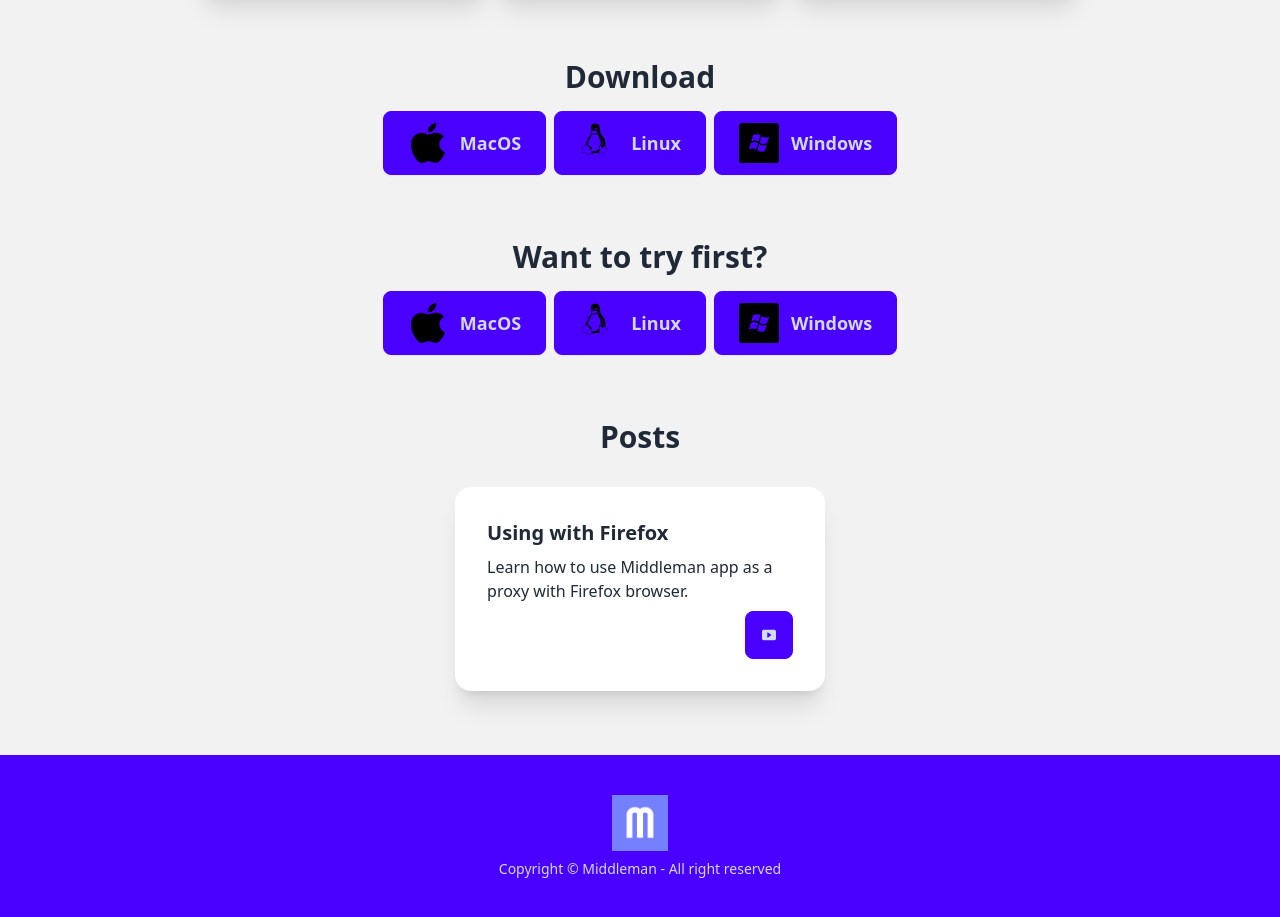
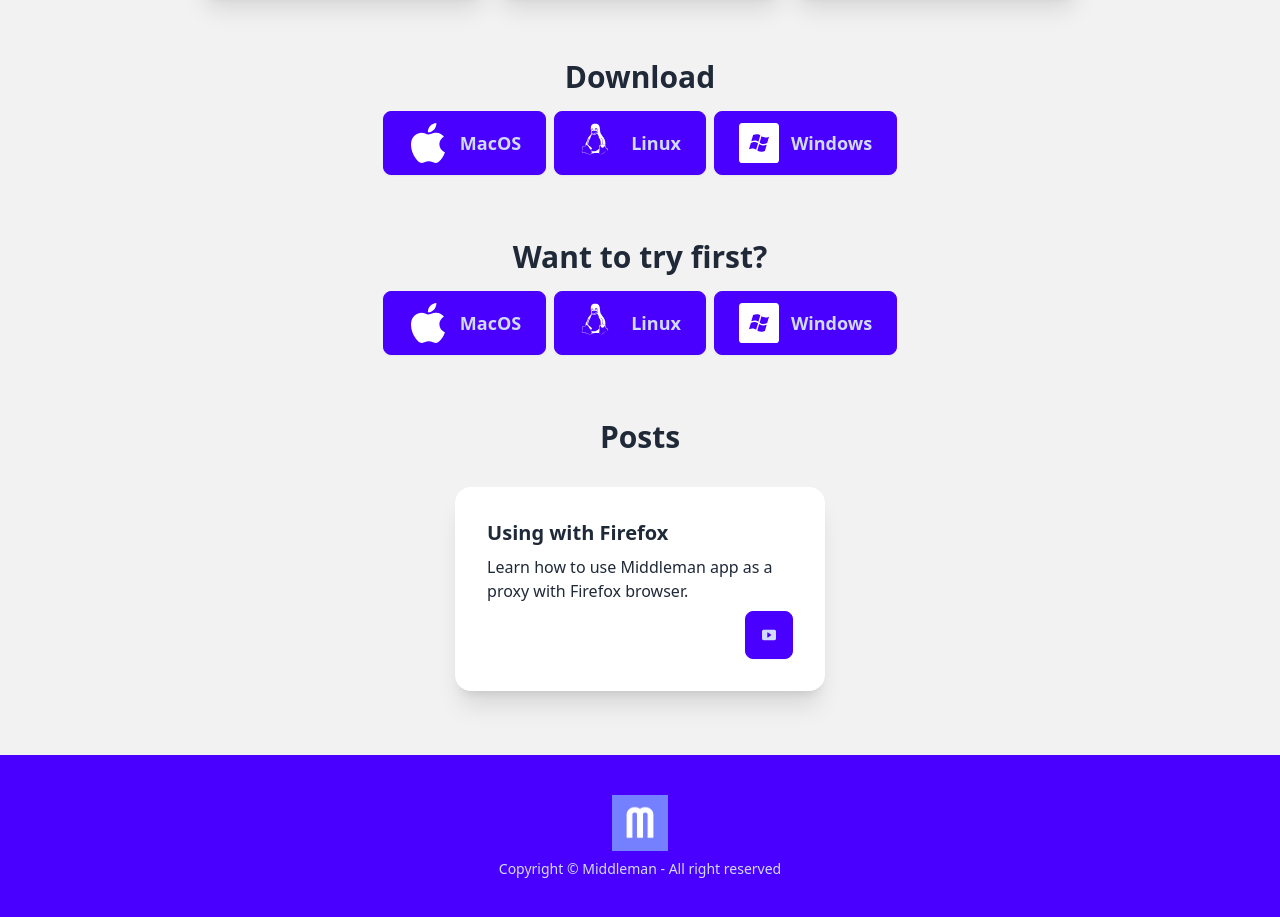
Before and after one commit to the-sumeet/middleman-web, a website: page index.html in a window 1280 px wide. Shown: the part 1660-2577 px from the top of the page. Drawn offline with nearby package versions, Linux system fonts and the light colour scheme.

Commit message:
change download os colors

```diff
--- a/index.html
+++ b/index.html
@@ -212,7 +212,7 @@
             <a href="https://sumeet221b.gumroad.com/l/middleman-macos" target="_blank" class="btn btn-primary btn-lg">
                 <div class="flex gap-3 items-center">
                     <svg class="w-10 h-10" viewBox="-1.5 0 20 20" version="1.1" xmlns="http://www.w3.org/2000/svg"
-                        xmlns:xlink="http://www.w3.org/1999/xlink" fill="#000000">
+                        xmlns:xlink="http://www.w3.org/1999/xlink" >
                         <g id="SVGRepo_bgCarrier" stroke-width="0"></g>
                         <g id="SVGRepo_tracerCarrier" stroke-linecap="round" stroke-linejoin="round"></g>
                         <g id="SVGRepo_iconCarrier">
@@ -220,8 +220,8 @@
                             <desc>Created with Sketch.</desc>
                             <defs> </defs>
                             <g id="Page-1" stroke="none" stroke-width="1" fill="none" fill-rule="evenodd">
-                                <g id="Dribbble-Light-Preview" transform="translate(-102.000000, -7439.000000)"
-                                    fill="#000000">
+                                <g class="fill-white dark:fill-black" id="Dribbble-Light-Preview" transform="translate(-102.000000, -7439.000000)"
+                                    >
                                     <g id="icons" transform="translate(56.000000, 160.000000)">
                                         <path
                                             d="M57.5708873,7282.19296 C58.2999598,7281.34797 58.7914012,7280.17098 58.6569121,7279 C57.6062792,7279.04 56.3352055,7279.67099 55.5818643,7280.51498 C54.905374,7281.26397 54.3148354,7282.46095 54.4735932,7283.60894 C55.6455696,7283.69593 56.8418148,7283.03894 57.5708873,7282.19296 M60.1989864,7289.62485 C60.2283111,7292.65181 62.9696641,7293.65879 63,7293.67179 C62.9777537,7293.74279 62.562152,7295.10677 61.5560117,7296.51675 C60.6853718,7297.73474 59.7823735,7298.94772 58.3596204,7298.97372 C56.9621472,7298.99872 56.5121648,7298.17973 54.9134635,7298.17973 C53.3157735,7298.17973 52.8162425,7298.94772 51.4935978,7298.99872 C50.1203933,7299.04772 49.0738052,7297.68074 48.197098,7296.46676 C46.4032359,7293.98379 45.0330649,7289.44985 46.8734421,7286.3899 C47.7875635,7284.87092 49.4206455,7283.90793 51.1942837,7283.88393 C52.5422083,7283.85893 53.8153044,7284.75292 54.6394294,7284.75292 C55.4635543,7284.75292 57.0106846,7283.67793 58.6366882,7283.83593 C59.3172232,7283.86293 61.2283842,7284.09893 62.4549652,7285.8199 C62.355868,7285.8789 60.1747177,7287.09489 60.1989864,7289.62485"
@@ -236,7 +236,7 @@
             </a>
             <a href="https://sumeet221b.gumroad.com/l/middleman-linux" target="_blank" class="btn btn-primary btn-lg">
                 <div class="flex gap-3 items-center justify-center">
-                    <svg class="w-10 h-10" xmlns="http://www.w3.org/2000/svg" fill="#000000">
+                    <svg class="w-10 h-10 fill-white dark:fill-black" xmlns="http://www.w3.org/2000/svg" >
                         <g id="SVGRepo_bgCarrier" stroke-width="0"></g>
                         <g id="SVGRepo_tracerCarrier" stroke-linecap="round" stroke-linejoin="round"></g>
                         <g id="SVGRepo_iconCarrier">
@@ -250,7 +250,7 @@
             </a>
             <a href="https://sumeet221b.gumroad.com/l/middleman-windows" target="_blank" class="btn btn-primary btn-lg">
                 <div class="flex gap-3 items-center">
-                    <svg class="w-10 h-10" fill="#000000"  version="1.1" id="Layer_1" xmlns="http://www.w3.org/2000/svg" xmlns:xlink="http://www.w3.org/1999/xlink" viewBox="-143 145 512 512" xml:space="preserve"><g id="SVGRepo_bgCarrier" stroke-width="0"></g><g id="SVGRepo_tracerCarrier" stroke-linecap="round" stroke-linejoin="round"></g><g id="SVGRepo_iconCarrier"> <path d="M329,145h-432c-22.1,0-40,17.9-40,40v432c0,22.1,17.9,40,40,40h432c22.1,0,40-17.9,40-40V185C369,162.9,351.1,145,329,145z M37.5,297.8c17.7-7.2,32.1-10.1,44.1-10.4c0.1,0,0.2,0,0.3,0c7.1,0,13.4,0.8,19.1,2.2c11.8,3,28.8,13.2,28.8,13.2v0.1 c-4.9,16.7-19.3,66-24.1,82.5C93,377,79.4,369.3,60.2,369.1c-0.2,0-0.4,0-0.6,0c-12.4,0-27.1,3.3-45.3,10.7L37.5,297.8z M29.5,471.7 c-12.2,0-26.6,2.9-44.5,10.1l23.7-82.1c2.7-1.1,5.3-2.1,7.9-3c8.6-3,20.9-6.5,34.5-7.6c1.5-0.1,3.1-0.2,4.6-0.2 c13.5,0,25.8,4.7,34.6,9.2c3.8,2,7.3,4.2,10.9,6.5c-3.1,10.7-19.7,67.2-24.5,83.7C63.5,479.5,49.6,471.7,29.5,471.7z M188.5,502.6 c-19.6,8.1-35.3,11.3-48.5,11.3c-20.7,0-48.4-17-48.4-17l23.6-82c7.2,5.7,23.8,16.6,51.2,16.6c12.6,0,27.5-2.3,44.7-8.5L188.5,502.6 z M217.4,401.3c-0.1,0-0.1,0.1-0.2,0.1v0.1c-16.6,7.8-31.7,10.9-45.4,10.9c-20.6,0-37.8-7.1-50.9-15.9c-0.1-0.1-0.2-0.1-0.2-0.2 l23.9-82.8c7.6,5.9,24.7,16.9,50.6,16.9c13.1,0,28.3-2.8,45.8-10.4L217.4,401.3z"></path> </g></svg>
+                    <svg class="w-10 h-10 fill-white dark:fill-black"   version="1.1" id="Layer_1" xmlns="http://www.w3.org/2000/svg" xmlns:xlink="http://www.w3.org/1999/xlink" viewBox="-143 145 512 512" xml:space="preserve"><g id="SVGRepo_bgCarrier" stroke-width="0"></g><g id="SVGRepo_tracerCarrier" stroke-linecap="round" stroke-linejoin="round"></g><g id="SVGRepo_iconCarrier"> <path d="M329,145h-432c-22.1,0-40,17.9-40,40v432c0,22.1,17.9,40,40,40h432c22.1,0,40-17.9,40-40V185C369,162.9,351.1,145,329,145z M37.5,297.8c17.7-7.2,32.1-10.1,44.1-10.4c0.1,0,0.2,0,0.3,0c7.1,0,13.4,0.8,19.1,2.2c11.8,3,28.8,13.2,28.8,13.2v0.1 c-4.9,16.7-19.3,66-24.1,82.5C93,377,79.4,369.3,60.2,369.1c-0.2,0-0.4,0-0.6,0c-12.4,0-27.1,3.3-45.3,10.7L37.5,297.8z M29.5,471.7 c-12.2,0-26.6,2.9-44.5,10.1l23.7-82.1c2.7-1.1,5.3-2.1,7.9-3c8.6-3,20.9-6.5,34.5-7.6c1.5-0.1,3.1-0.2,4.6-0.2 c13.5,0,25.8,4.7,34.6,9.2c3.8,2,7.3,4.2,10.9,6.5c-3.1,10.7-19.7,67.2-24.5,83.7C63.5,479.5,49.6,471.7,29.5,471.7z M188.5,502.6 c-19.6,8.1-35.3,11.3-48.5,11.3c-20.7,0-48.4-17-48.4-17l23.6-82c7.2,5.7,23.8,16.6,51.2,16.6c12.6,0,27.5-2.3,44.7-8.5L188.5,502.6 z M217.4,401.3c-0.1,0-0.1,0.1-0.2,0.1v0.1c-16.6,7.8-31.7,10.9-45.4,10.9c-20.6,0-37.8-7.1-50.9-15.9c-0.1-0.1-0.2-0.1-0.2-0.2 l23.9-82.8c7.6,5.9,24.7,16.9,50.6,16.9c13.1,0,28.3-2.8,45.8-10.4L217.4,401.3z"></path> </g></svg>
                     Windows
                 </div>
             </a>
@@ -267,8 +267,8 @@
 
             <a href="https://sumeet221b.gumroad.com/l/middleman-macos-trial" target="_blank" class="btn btn-primary btn-lg">
                 <div class="flex gap-3 items-center">
-                    <svg class="w-10 h-10" viewBox="-1.5 0 20 20" version="1.1" xmlns="http://www.w3.org/2000/svg"
-                        xmlns:xlink="http://www.w3.org/1999/xlink" fill="#000000">
+                    <svg class="w-10 h-10 fill-white" viewBox="-1.5 0 20 20" version="1.1" xmlns="http://www.w3.org/2000/svg"
+                        xmlns:xlink="http://www.w3.org/1999/xlink" >
                         <g id="SVGRepo_bgCarrier" stroke-width="0"></g>
                         <g id="SVGRepo_tracerCarrier" stroke-linecap="round" stroke-linejoin="round"></g>
                         <g id="SVGRepo_iconCarrier">
@@ -276,8 +276,8 @@
                             <desc>Created with Sketch.</desc>
                             <defs> </defs>
                             <g id="Page-1" stroke="none" stroke-width="1" fill="none" fill-rule="evenodd">
-                                <g id="Dribbble-Light-Preview" transform="translate(-102.000000, -7439.000000)"
-                                    fill="#000000">
+                                <g class="fill-white dark:fill-black" id="Dribbble-Light-Preview" transform="translate(-102.000000, -7439.000000)"
+                                    >
                                     <g id="icons" transform="translate(56.000000, 160.000000)">
                                         <path
                                             d="M57.5708873,7282.19296 C58.2999598,7281.34797 58.7914012,7280.17098 58.6569121,7279 C57.6062792,7279.04 56.3352055,7279.67099 55.5818643,7280.51498 C54.905374,7281.26397 54.3148354,7282.46095 54.4735932,7283.60894 C55.6455696,7283.69593 56.8418148,7283.03894 57.5708873,7282.19296 M60.1989864,7289.62485 C60.2283111,7292.65181 62.9696641,7293.65879 63,7293.67179 C62.9777537,7293.74279 62.562152,7295.10677 61.5560117,7296.51675 C60.6853718,7297.73474 59.7823735,7298.94772 58.3596204,7298.97372 C56.9621472,7298.99872 56.5121648,7298.17973 54.9134635,7298.17973 C53.3157735,7298.17973 52.8162425,7298.94772 51.4935978,7298.99872 C50.1203933,7299.04772 49.0738052,7297.68074 48.197098,7296.46676 C46.4032359,7293.98379 45.0330649,7289.44985 46.8734421,7286.3899 C47.7875635,7284.87092 49.4206455,7283.90793 51.1942837,7283.88393 C52.5422083,7283.85893 53.8153044,7284.75292 54.6394294,7284.75292 C55.4635543,7284.75292 57.0106846,7283.67793 58.6366882,7283.83593 C59.3172232,7283.86293 61.2283842,7284.09893 62.4549652,7285.8199 C62.355868,7285.8789 60.1747177,7287.09489 60.1989864,7289.62485"
@@ -292,7 +292,7 @@
             </a>
             <a href="https://sumeet221b.gumroad.com/l/middleman-linux-trial" target="_blank" class="btn btn-primary btn-lg">
                 <div class="flex gap-3 items-center">
-                    <svg class="w-10 h-10" xmlns="http://www.w3.org/2000/svg" fill="#000000">
+                    <svg class="w-10 h-10 fill-white dark:fill-black" xmlns="http://www.w3.org/2000/svg" >
                         <g id="SVGRepo_bgCarrier" stroke-width="0"></g>
                         <g id="SVGRepo_tracerCarrier" stroke-linecap="round" stroke-linejoin="round"></g>
                         <g id="SVGRepo_iconCarrier">
@@ -306,7 +306,7 @@
             </a>
             <a href="https://sumeet221b.gumroad.com/l/middleman-windows-trial" target="_blank" class="btn btn-primary btn-lg">
                 <div class="flex gap-3 items-center">
-                    <svg class="w-10 h-10" fill="#000000"  version="1.1" id="Layer_1" xmlns="http://www.w3.org/2000/svg" xmlns:xlink="http://www.w3.org/1999/xlink" viewBox="-143 145 512 512" xml:space="preserve"><g id="SVGRepo_bgCarrier" stroke-width="0"></g><g id="SVGRepo_tracerCarrier" stroke-linecap="round" stroke-linejoin="round"></g><g id="SVGRepo_iconCarrier"> <path d="M329,145h-432c-22.1,0-40,17.9-40,40v432c0,22.1,17.9,40,40,40h432c22.1,0,40-17.9,40-40V185C369,162.9,351.1,145,329,145z M37.5,297.8c17.7-7.2,32.1-10.1,44.1-10.4c0.1,0,0.2,0,0.3,0c7.1,0,13.4,0.8,19.1,2.2c11.8,3,28.8,13.2,28.8,13.2v0.1 c-4.9,16.7-19.3,66-24.1,82.5C93,377,79.4,369.3,60.2,369.1c-0.2,0-0.4,0-0.6,0c-12.4,0-27.1,3.3-45.3,10.7L37.5,297.8z M29.5,471.7 c-12.2,0-26.6,2.9-44.5,10.1l23.7-82.1c2.7-1.1,5.3-2.1,7.9-3c8.6-3,20.9-6.5,34.5-7.6c1.5-0.1,3.1-0.2,4.6-0.2 c13.5,0,25.8,4.7,34.6,9.2c3.8,2,7.3,4.2,10.9,6.5c-3.1,10.7-19.7,67.2-24.5,83.7C63.5,479.5,49.6,471.7,29.5,471.7z M188.5,502.6 c-19.6,8.1-35.3,11.3-48.5,11.3c-20.7,0-48.4-17-48.4-17l23.6-82c7.2,5.7,23.8,16.6,51.2,16.6c12.6,0,27.5-2.3,44.7-8.5L188.5,502.6 z M217.4,401.3c-0.1,0-0.1,0.1-0.2,0.1v0.1c-16.6,7.8-31.7,10.9-45.4,10.9c-20.6,0-37.8-7.1-50.9-15.9c-0.1-0.1-0.2-0.1-0.2-0.2 l23.9-82.8c7.6,5.9,24.7,16.9,50.6,16.9c13.1,0,28.3-2.8,45.8-10.4L217.4,401.3z"></path> </g></svg>
+                    <svg class="w-10 h-10 fill-white dark:fill-black"   version="1.1" id="Layer_1" xmlns="http://www.w3.org/2000/svg" xmlns:xlink="http://www.w3.org/1999/xlink" viewBox="-143 145 512 512" xml:space="preserve"><g id="SVGRepo_bgCarrier" stroke-width="0"></g><g id="SVGRepo_tracerCarrier" stroke-linecap="round" stroke-linejoin="round"></g><g id="SVGRepo_iconCarrier"> <path d="M329,145h-432c-22.1,0-40,17.9-40,40v432c0,22.1,17.9,40,40,40h432c22.1,0,40-17.9,40-40V185C369,162.9,351.1,145,329,145z M37.5,297.8c17.7-7.2,32.1-10.1,44.1-10.4c0.1,0,0.2,0,0.3,0c7.1,0,13.4,0.8,19.1,2.2c11.8,3,28.8,13.2,28.8,13.2v0.1 c-4.9,16.7-19.3,66-24.1,82.5C93,377,79.4,369.3,60.2,369.1c-0.2,0-0.4,0-0.6,0c-12.4,0-27.1,3.3-45.3,10.7L37.5,297.8z M29.5,471.7 c-12.2,0-26.6,2.9-44.5,10.1l23.7-82.1c2.7-1.1,5.3-2.1,7.9-3c8.6-3,20.9-6.5,34.5-7.6c1.5-0.1,3.1-0.2,4.6-0.2 c13.5,0,25.8,4.7,34.6,9.2c3.8,2,7.3,4.2,10.9,6.5c-3.1,10.7-19.7,67.2-24.5,83.7C63.5,479.5,49.6,471.7,29.5,471.7z M188.5,502.6 c-19.6,8.1-35.3,11.3-48.5,11.3c-20.7,0-48.4-17-48.4-17l23.6-82c7.2,5.7,23.8,16.6,51.2,16.6c12.6,0,27.5-2.3,44.7-8.5L188.5,502.6 z M217.4,401.3c-0.1,0-0.1,0.1-0.2,0.1v0.1c-16.6,7.8-31.7,10.9-45.4,10.9c-20.6,0-37.8-7.1-50.9-15.9c-0.1-0.1-0.2-0.1-0.2-0.2 l23.9-82.8c7.6,5.9,24.7,16.9,50.6,16.9c13.1,0,28.3-2.8,45.8-10.4L217.4,401.3z"></path> </g></svg>
                     Windows
                 </div>
             </a>
```
Also changed, not shown: css/styles.css.
